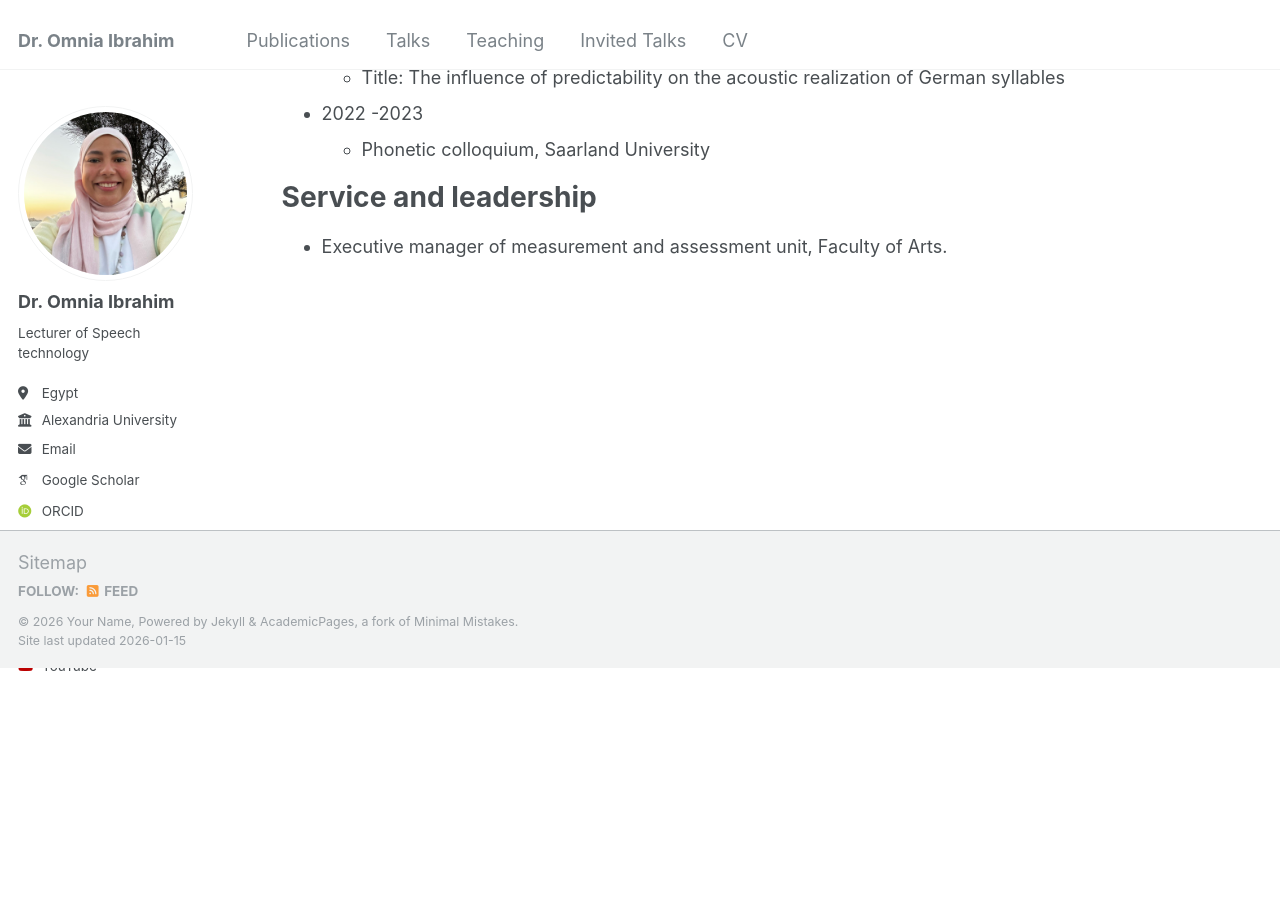
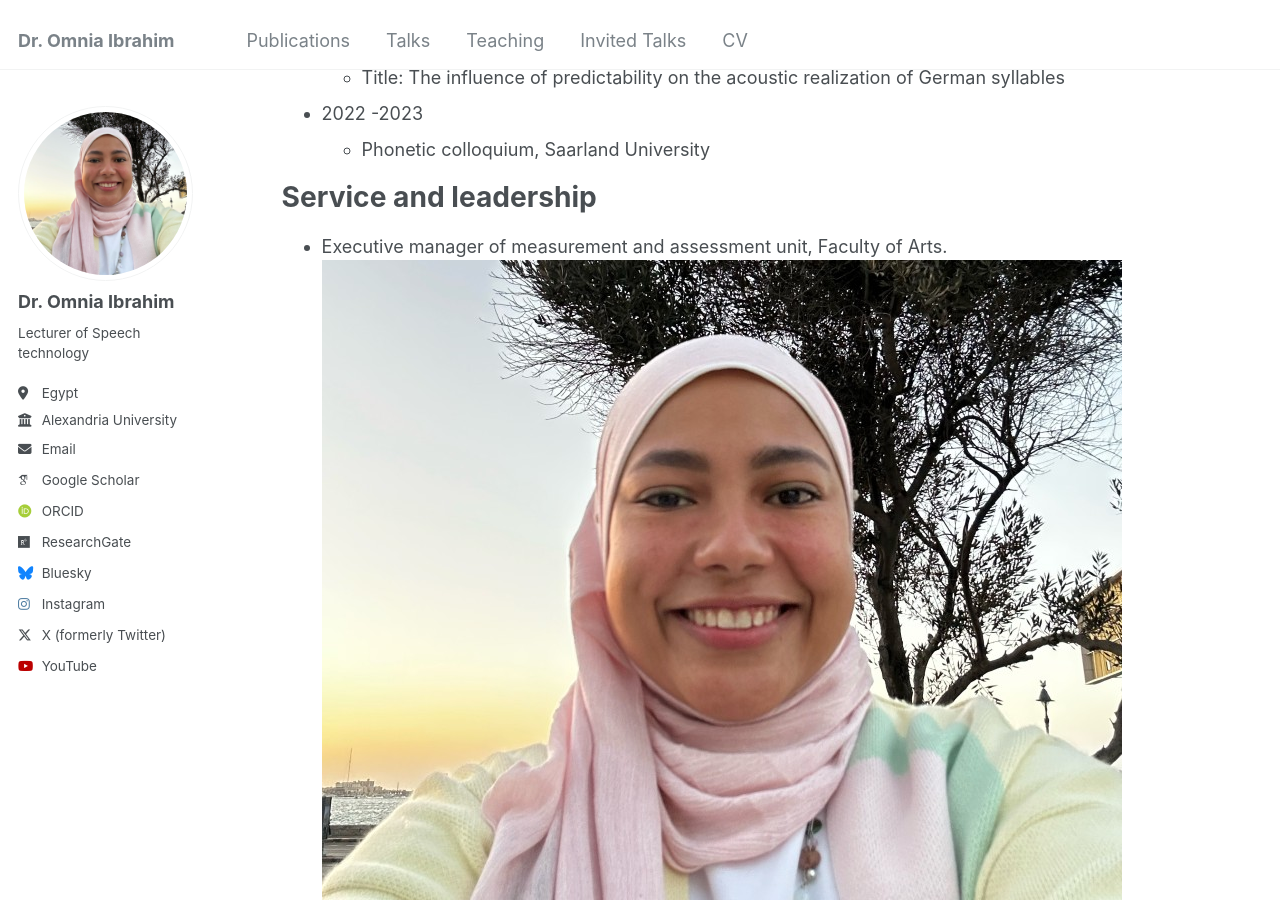
Before and after one commit to Omnia-Ibrahim-phonetics/Omnia-Ibrahim-phonetics.github.io, a Jekyll site: the page built from _pages/cv.md, in a window 1280 px wide and 900 px high, scrolled down 2589 px. Built offline with Jekyll 4.4.1, drawn with Linux system fonts in a browser that asks for light colours; some web fonts are replaced; before the commit the page ends 3257 px from its top, so only the background shows below that.

Commit message:
Update cv.md

```diff
--- a/_pages/cv.md
+++ b/_pages/cv.md
@@ -87,3 +87,4 @@ Talks
 Service and leadership
 ======
 * Executive manager of measurement and assessment unit, Faculty of Arts.
+  <img src="https://omnia-ibrahim-phonetics.github.io//images/Omnia.jpeg" class="author__avatar" alt="Dr. Omnia Ibrahim">
```
